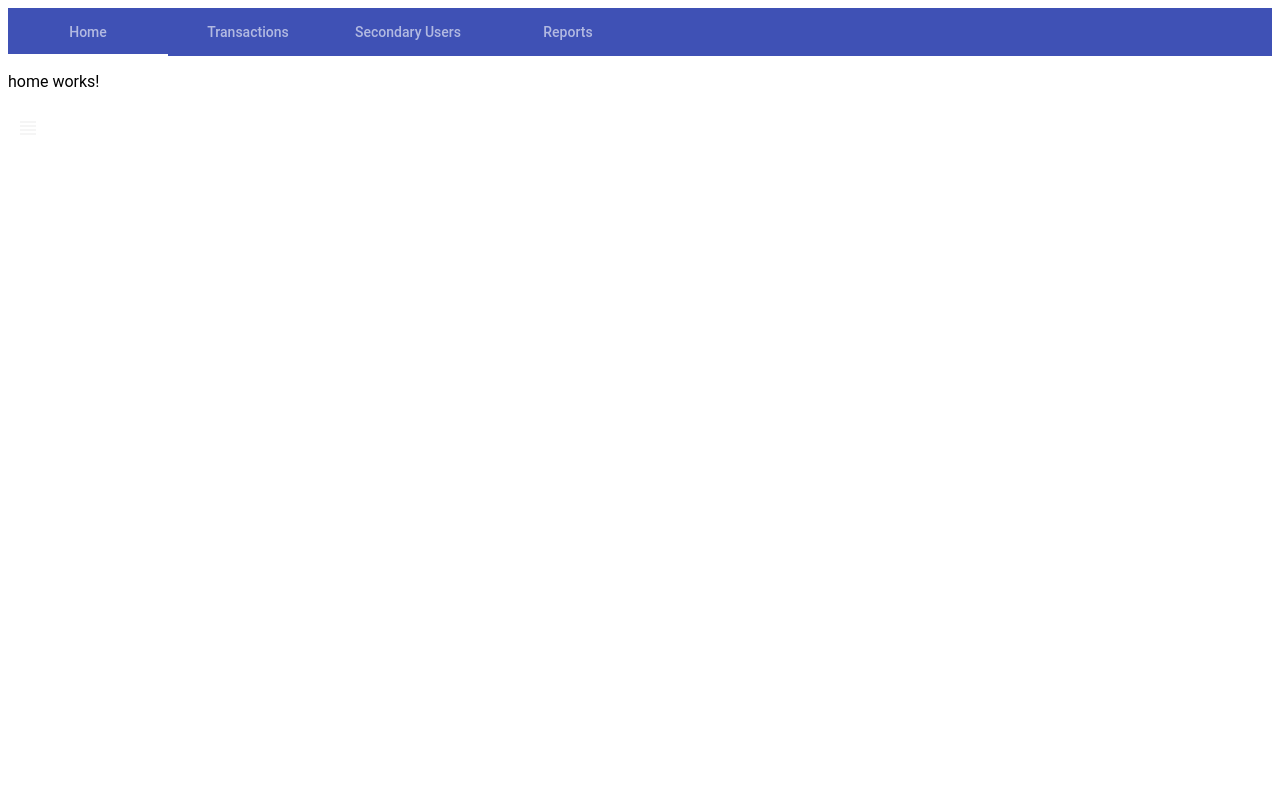
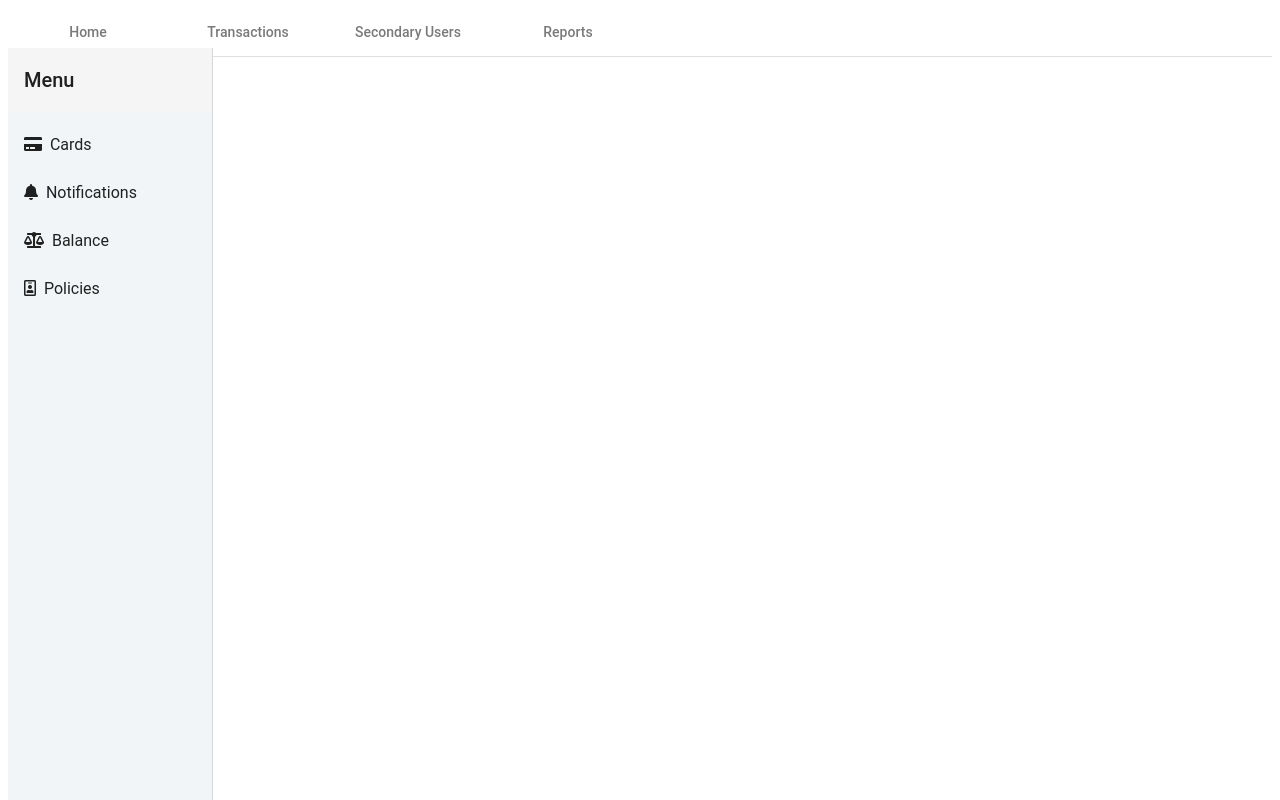
Before and after one commit to thiru15/FamBudgetUI, an Angular app in the folder Fam-Budget/: page /dashboard in a window 1280 px wide. Built offline with nearby package versions, Linux system fonts and the light colour scheme.

Commit message:
updated sidenav in home page

```diff
--- a/Fam-Budget/src/app/component/dashboard/dashboard/dashboard.component.html
+++ b/Fam-Budget/src/app/component/dashboard/dashboard/dashboard.component.html
@@ -1,4 +1,4 @@
-<mat-tab-group color="primary" backgroundColor="primary" #tabGroup>
+<mat-tab-group color="primary" #tabGroup>
     <mat-tab label="Home">
         <app-home *ngIf="tabGroup.selectedIndex === 0"></app-home>
     </mat-tab>
@@ -14,11 +14,11 @@
 
 </mat-tab-group>
 
-<button mat-icon-button [matMenuTriggerFor]="profileMenu" class="profile-menu">
+<!-- <button mat-icon-button [matMenuTriggerFor]="profileMenu" class="profile-menu">
     <mat-icon class="profile-icon" style="color: whitesmoke;">view_headline</mat-icon>
-</button>
+</button> -->
 
-<mat-menu #profileMenu="matMenu" yPosition="below" xPosition="before">
+<!-- <mat-menu #profileMenu="matMenu" yPosition="below" xPosition="before">
     <button mat-menu-item>
         <mat-icon>account_circle</mat-icon>
         <span>My Profile</span>
@@ -27,4 +27,4 @@
         <mat-icon>logout</mat-icon>
         <span>Logout</span>
     </button>
-</mat-menu>
+</mat-menu> -->
--- a/Fam-Budget/src/app/component/dashboard/dashboard/dashboard.component.scss
+++ b/Fam-Budget/src/app/component/dashboard/dashboard/dashboard.component.scss
@@ -1,3 +1,23 @@
 .profile-menu{
     top: 0;
 }
+ .mat-tab-label-container {
+
+     background: linear-gradient(to left,#2C5364, #203A43, #0F2027 ) !important;
+     font-family: cursive;
+     //height: 5vh;
+ }
+
+
+// // ::ng-deep .mat-tab-label-content {
+// //     /* styles here */
+// //     color: white !important;
+// //   }
+
+// }
+// ::ng-deep .mat-ink-bar{
+//     background-color: whitesmoke !important;
+//     margin-top: 1vh;
+//     padding-bottom: 0.2vh;
+
+// }
--- a/Fam-Budget/src/app/component/home/home/home.component.html
+++ b/Fam-Budget/src/app/component/home/home/home.component.html
@@ -1 +1,40 @@
 <p>home works!</p>
+<!-- <mat-sidenav-container class="sidenav-container">
+    <mat-sidenav
+      fixedInViewport="true"
+      open
+    >
+      <mat-nav-list>
+        <a mat-list-item [routerLink]="['/comp-a']">Routed Component A</a>
+        <a mat-list-item [routerLink]="['/comp-b']">Routed Component B</a>
+      </mat-nav-list>
+    </mat-sidenav> -->
+   <mat-sidenav-container class="container">
+        <mat-sidenav #sidenav mode="side" opened class="sidenav" [fixedInViewport]="true" >
+          <mat-toolbar>Menu</mat-toolbar>
+          <mat-nav-list>
+            <a mat-list-item [routerLink]="['/comp-a']"><i class="fas fa-credit-card"></i>  &nbsp; Cards</a>
+            <a mat-list-item [routerLink]="['/comp-b']"><i class="fas fa-bell"></i> &nbsp; Notifications</a>
+            <a mat-list-item [routerLink]="['/comp-b']"><i class="fas fa-balance-scale"></i> &nbsp; Balance</a>
+            <a mat-list-item [routerLink]="['/comp-b']"><i class="far fa-id-badge"></i> &nbsp; Policies</a>
+          </mat-nav-list>
+        </mat-sidenav>
+        <mat-sidenav-content class="content">
+
+        </mat-sidenav-content>
+      </mat-sidenav-container>
+    <!-- <mat-sidenav-content>
+      <mat-toolbar color="primary">
+        <button type="button" aria-label="Toggle sidenav" mat-icon-button (click)="drawer.toggle()">
+          <mat-icon aria-label="Side nav toggle icon">menu</mat-icon>
+        </button>
+        <span>MyApp</span>
+      </mat-toolbar>
+      <router-outlet></router-outlet>
+    </mat-sidenav-content> -->
+
+
+    <!-- <mat-sidenav #panel class="panel" position="end">
+      <ng-container #content></ng-container>
+    </mat-sidenav>
+  </mat-sidenav-container> -->
--- a/Fam-Budget/src/app/component/home/home/home.component.scss
+++ b/Fam-Budget/src/app/component/home/home/home.component.scss
@@ -0,0 +1,6 @@
+.mat-drawer{
+    margin-top: 6vh;
+    background-color: #f2f5f7;
+    /* font-size: 29px; */
+    width: 16%;
+}
--- a/Fam-Budget/src/index.html
+++ b/Fam-Budget/src/index.html
@@ -7,6 +7,7 @@
   <meta name="viewport" content="width=device-width, initial-scale=1">
   <link href="https://fonts.googleapis.com/icon?family=Material+Icons" rel="stylesheet">
   <link rel="icon" type="image/x-icon" href="favicon.ico">
+  <link rel="stylesheet" href="https://cdnjs.cloudflare.com/ajax/libs/font-awesome/5.15.4/css/all.min.css" integrity="sha512-1ycn6IcaQQ40/MKBW2W4Rhis/DbILU74C1vSrLJxCq57o941Ym01SwNsOMqvEBFlcgUa6xLiPY/NS5R+E6ztJQ==" crossorigin="anonymous" referrerpolicy="no-referrer" />
 </head>
 <body>
   <app-root></app-root>
```
Also changed, not shown: Fam-Budget/src/app/component/home/home/home.component.ts (+6 -1 lines).
